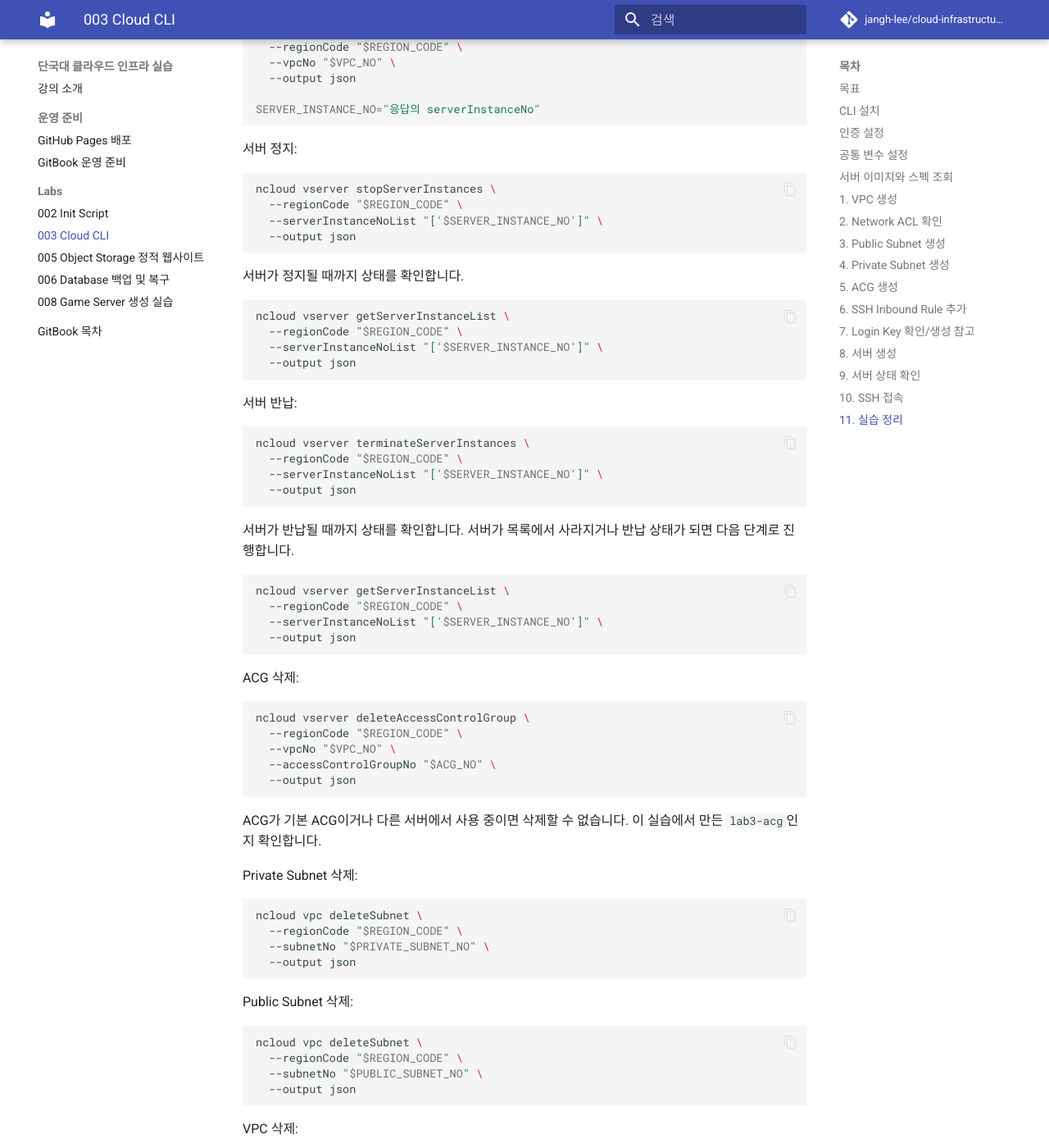
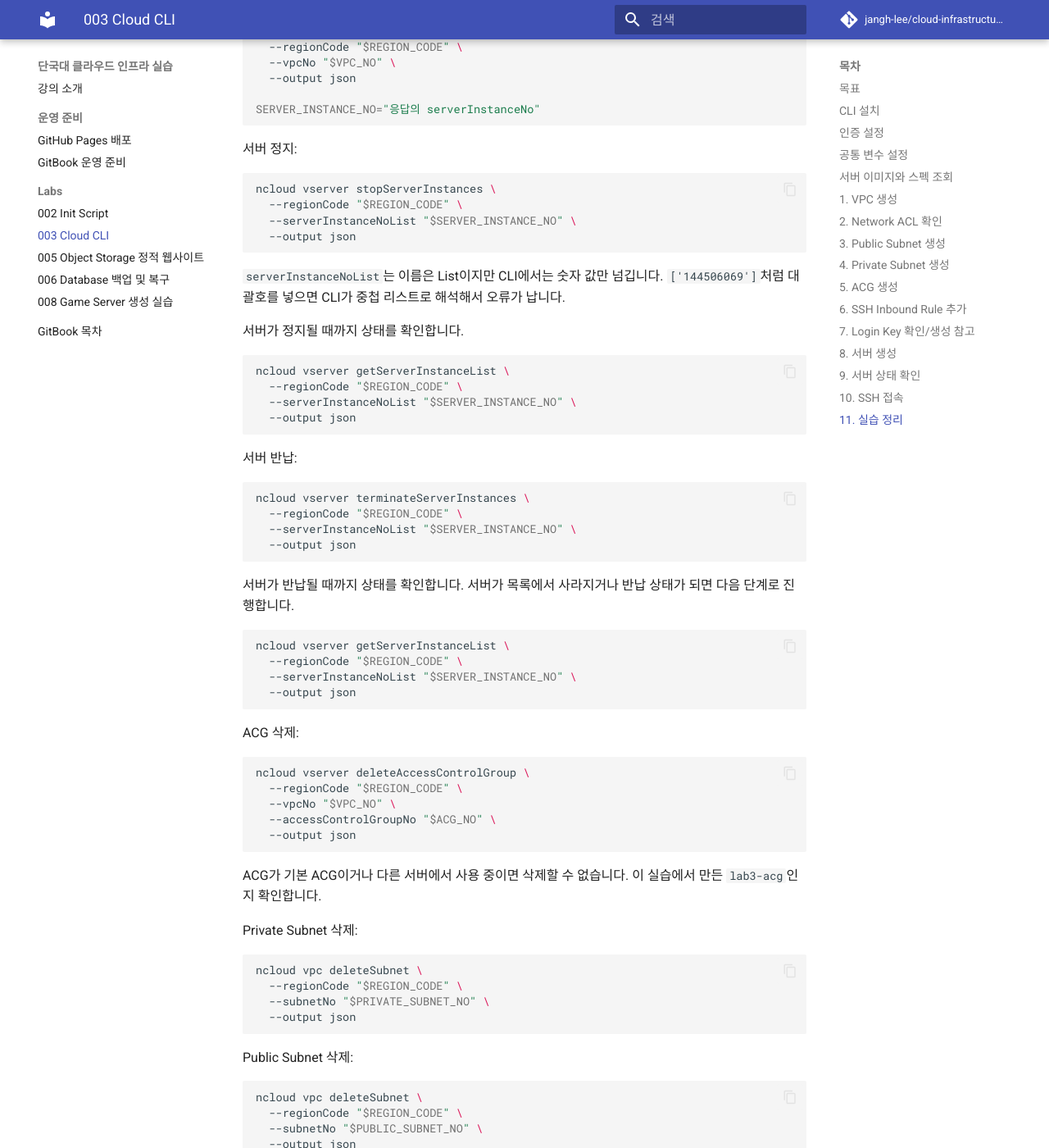
Before and after one commit to jangh-lee/cloud-infrastructure-lecture-example, an MkDocs documentation site: the page built from gitbook/dankook-university/labs/003-cloud-cli.md, in a window 1280 px wide and 1400 px high, scrolled down 9144 px. Shown: the whole window at 82% size. Built offline with MkDocs 1.6.1 and Material for MkDocs 9.7.7, drawn with Linux system fonts in a browser that asks for light colours; comment, search, counter and statistics services are not loaded; some of the changed text lies outside the part shown.

Commit message:
Fix server instance list CLI syntax

````diff
--- a/gitbook/dankook-university/labs/003-cloud-cli.md
+++ b/gitbook/dankook-university/labs/003-cloud-cli.md
@@ -477,16 +477,18 @@
 ```bash
 ncloud vserver stopServerInstances \
   --regionCode "$REGION_CODE" \
-  --serverInstanceNoList "['$SERVER_INSTANCE_NO']" \
+  --serverInstanceNoList "$SERVER_INSTANCE_NO" \
   --output json
 ```
+
+`serverInstanceNoList`는 이름은 List이지만 CLI에서는 숫자 값만 넘깁니다. `['144506069']`처럼 대괄호를 넣으면 CLI가 중첩 리스트로 해석해서 오류가 납니다.
 
 서버가 정지될 때까지 상태를 확인합니다.
 
 ```bash
 ncloud vserver getServerInstanceList \
   --regionCode "$REGION_CODE" \
-  --serverInstanceNoList "['$SERVER_INSTANCE_NO']" \
+  --serverInstanceNoList "$SERVER_INSTANCE_NO" \
   --output json
 ```
 
@@ -495,7 +497,7 @@
 ```bash
 ncloud vserver terminateServerInstances \
   --regionCode "$REGION_CODE" \
-  --serverInstanceNoList "['$SERVER_INSTANCE_NO']" \
+  --serverInstanceNoList "$SERVER_INSTANCE_NO" \
   --output json
 ```
 
@@ -504,7 +506,7 @@
 ```bash
 ncloud vserver getServerInstanceList \
   --regionCode "$REGION_CODE" \
-  --serverInstanceNoList "['$SERVER_INSTANCE_NO']" \
+  --serverInstanceNoList "$SERVER_INSTANCE_NO" \
   --output json
 ```
 
@@ -559,12 +561,12 @@
 
 ncloud vserver stopServerInstances `
   --regionCode $REGION_CODE `
-  --serverInstanceNoList "['$SERVER_INSTANCE_NO']" `
+  --serverInstanceNoList $SERVER_INSTANCE_NO `
   --output json
 
 ncloud vserver terminateServerInstances `
   --regionCode $REGION_CODE `
-  --serverInstanceNoList "['$SERVER_INSTANCE_NO']" `
+  --serverInstanceNoList $SERVER_INSTANCE_NO `
   --output json
 
 ncloud vserver deleteAccessControlGroup `
````
Also changed, not shown: 003-cloud cli/README.md (+8 -6 lines).
